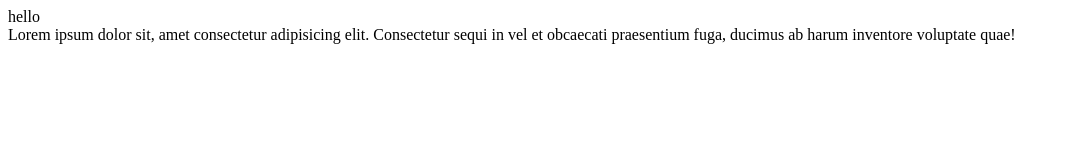
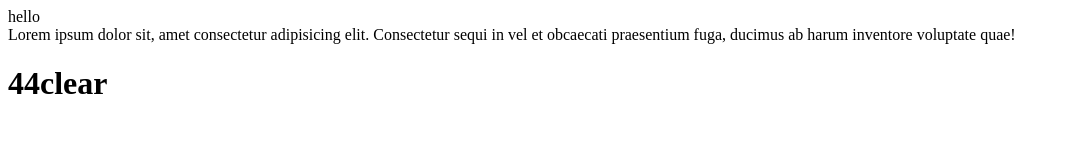
Before and after one commit to sohel123-123/js, a plain HTML site: page index.html in a window 1280 px wide. Shown: the whole page, without its empty margins (0-1069 px from the left). Drawn offline with Linux system fonts and the light colour scheme.

Commit message:
html featue

```diff
--- a/index.html
+++ b/index.html
@@ -8,5 +8,6 @@
 <body>
     hello
     <div>Lorem ipsum dolor sit, amet consectetur adipisicing elit. Consectetur sequi in vel et obcaecati praesentium fuga, ducimus ab harum inventore voluptate quae!</div>
+    <h1>44clear</h1>
 </body>
 </html>
```
